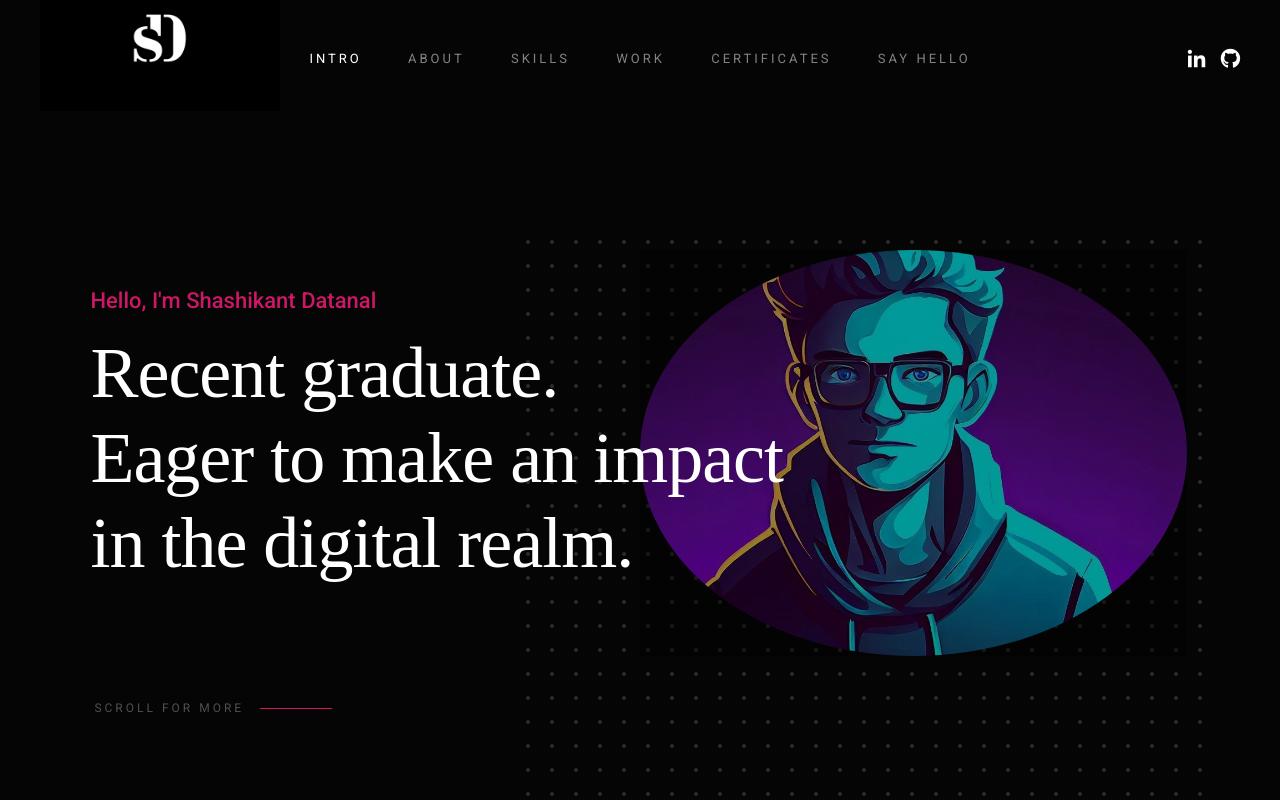
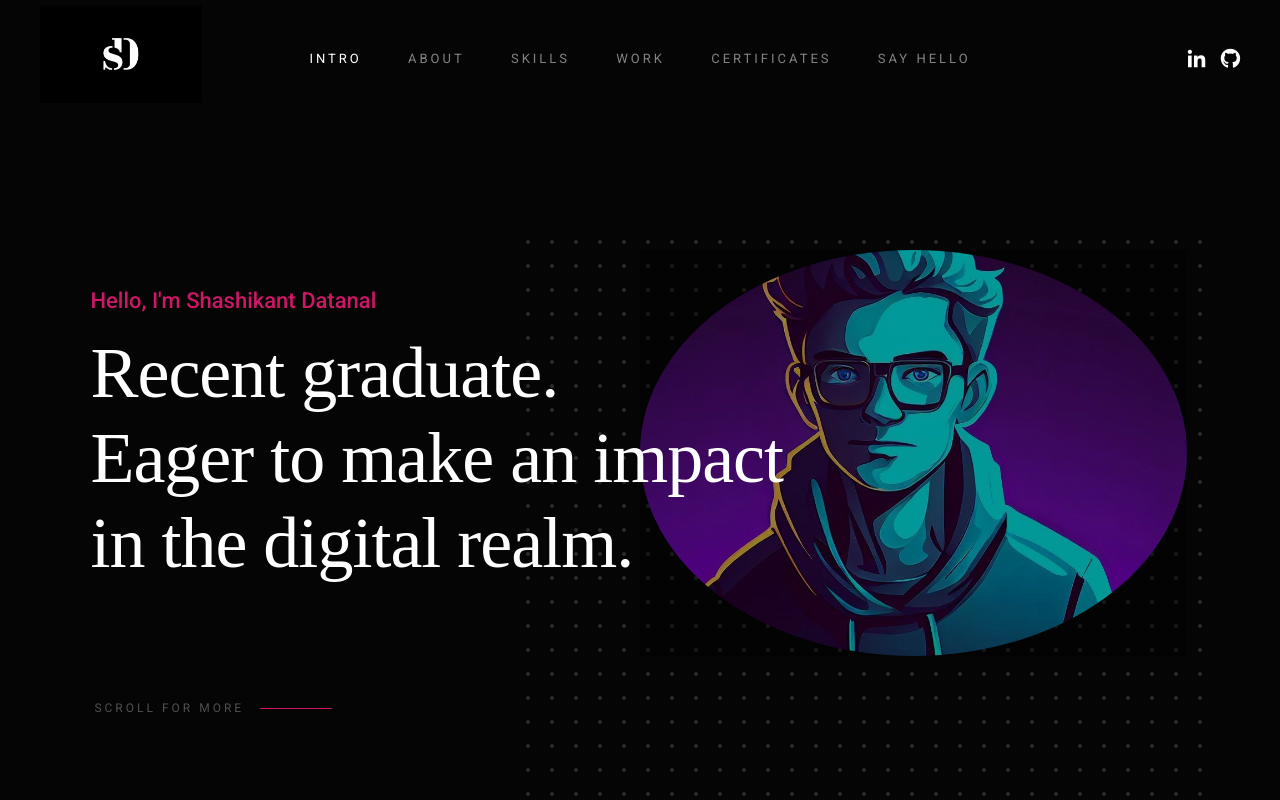
Before and after one commit to SHASHI-THOR/Shashikant-Portfolio, a plain HTML site: page index.html in a window 1280 px wide. Shown: the top 800 px of the page. Drawn offline with Linux system fonts and the light colour scheme; a web font is replaced by a local one.

Commit message:
Logo change

```diff
--- a/css/main.css
+++ b/css/main.css
@@ -1613,7 +1613,7 @@ input::-moz-focus-inner {
   top: 2rem;
   left: 0;
   width: 100%;
-  height: 78px;
+  height: 83px;
   text-align: center;
   z-index: 100;
 }
@@ -1635,8 +1635,9 @@ input::-moz-focus-inner {
   -webkit-transform: translate3d(0, -50%, 0);
   transform: translate3d(0, -50%, 0);
   position: absolute;
-  top: 40%;
+  top: 28%;
   left: 40px;
+  bottom: -10%;
 }
 
 .header-logo a {
@@ -1649,9 +1650,9 @@ input::-moz-focus-inner {
 }
 
 .header-logo img {
-  width: 20%;
-  height: 20%;
-  margin-top: -3%;
+  width: 13.5%;
+  height: 13.5%;
+  margin-top: -1%;
   display: flex;
   justify-content: flex-start;
 }
--- a/index.html
+++ b/index.html
@@ -26,9 +26,9 @@
 
     <!-- favicons
     ================================================== -->
-    <link rel="apple-touch-icon" sizes="180x180" href="images/Logo.jpg">
-    <link rel="icon" type="image/png" sizes="32x32" href="images/Logo.jpg">
-    <link rel="icon" type="image/png" sizes="16x16" href="images/Logo.jpg">
+    <link rel="apple-touch-icon" sizes="180x180" href="images/logo.jpg">
+    <link rel="icon" type="image/png" sizes="32x32" href="images/logo.jpg">
+    <link rel="icon" type="image/png" sizes="16x16" href="images/logo.jpg">
     <link rel="manifest" href="site.webmanifest">
 
     <!-- Google tag (gtag.js) -->
@@ -66,7 +66,7 @@
 
         <div class="header-logo">
             <a class="site-logo" href="index.html">
-                <img src="images/Logo.jpg" alt="Homepage">
+                <img src="images/logo.jpg" alt="Homepage">
             </a>
         </div>
 
```
